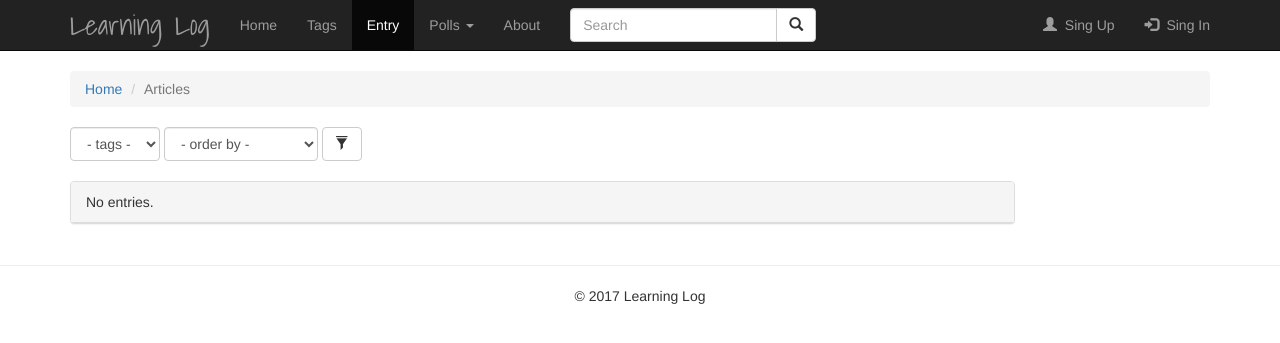
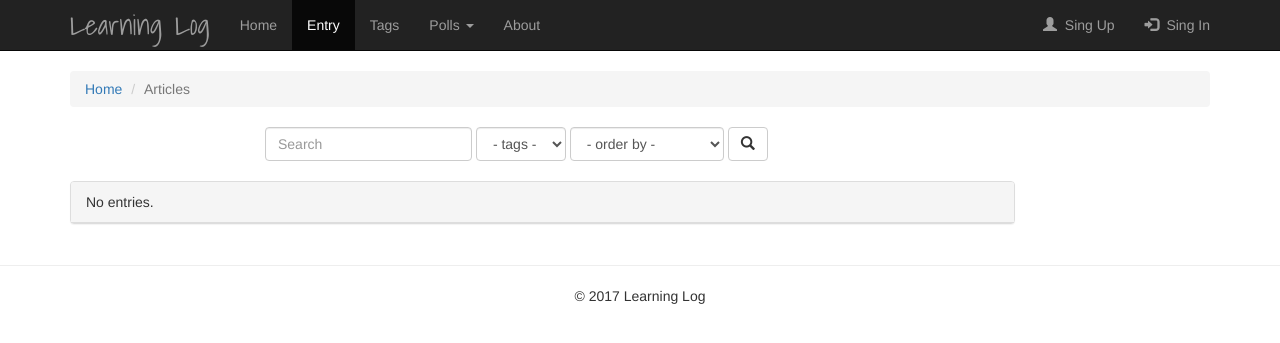
Before and after one commit to roman985475612/learning-log, a Django app: page /entries/ in a window 1280 px wide. Shown: the top 343 px of the page. Run offline with Django 3.2, Linux system fonts and the light colour scheme; data that the repository does not hold is empty; some libraries are stand-ins or nearby versions.

```diff
--- a/learning_log/templates/base.html
+++ b/learning_log/templates/base.html
@@ -46,8 +46,6 @@
 
           <li class="{% if request.path == index %} active {% endif %}"><a href="{% url 'learning_logs:index' %}">Home</a></li>
 
-          <li class="{% if request.path == tag_list %} active {% endif %}"><a href="{% url 'learning_logs:tags' %}">Tags</a></li>
-
           <li class="
             {% if request.path == entry_newest %} active {% endif %}
             {% if request.path == entry_oldest %} active {% endif %}
@@ -58,6 +56,8 @@
             <a href="{% url 'learning_logs:entries' %}">Entry</a>
           </li>
 
+          <li class="{% if request.path == tag_list %} active {% endif %}"><a href="{% url 'learning_logs:tags' %}">Tags</a></li>
+
           <li class="dropdown">
               <a data-toggle="dropdown" class="dropdown-toggle">Polls <b class="caret"></b></a>
               <ul class="dropdown-menu">
@@ -67,15 +67,6 @@
           </li>
           <li><a href="#">About</a></li>
         </ul>
-
-        <form action="{% url 'learning_logs:entries' %}" class="navbar-form navbar-left" method="get">
-          <div class="input-group">
-            <input type="text" class="form-control" name="query" placeholder="Search" value="{{ query|default:'' }}">
-            <span class="input-group-btn">
-              <button class="btn btn-default" type="submit"><span class="glyphicon glyphicon-search"></span></button>
-            </span>
-          </div>
-        </form>
 
         <ul class="nav navbar-nav navbar-right">
           {% if user.is_authenticated %}
--- a/learning_logs/templates/learning_logs/entry_list.html
+++ b/learning_logs/templates/learning_logs/entry_list.html
@@ -13,9 +13,11 @@
 {% block content %}
 
   <div class="row">
-    <div class="col-xs-4">
+    <div class="col-xs-6 col-xs-offset-2">
       <form class="form-inline" role="form">
-        <div class="imput-group">
+        <div class="form-group">
+
+          <input type="text" id="search" class="form-control" name="query" placeholder="Search" value="{{ query|default:'' }}">
 
           <select name="tag_query" class="form-control">
             <option value="" {% if not tag_query %}selected="selected"{% endif %}>- tags -</option>
@@ -34,7 +36,7 @@
           </select>
 
           <button class="btn btn-default" type="submit">
-              <span class="glyphicon glyphicon-filter"></span>
+              <span class="glyphicon glyphicon-search"></span>
           </button>
         </div>
       </form>
```
